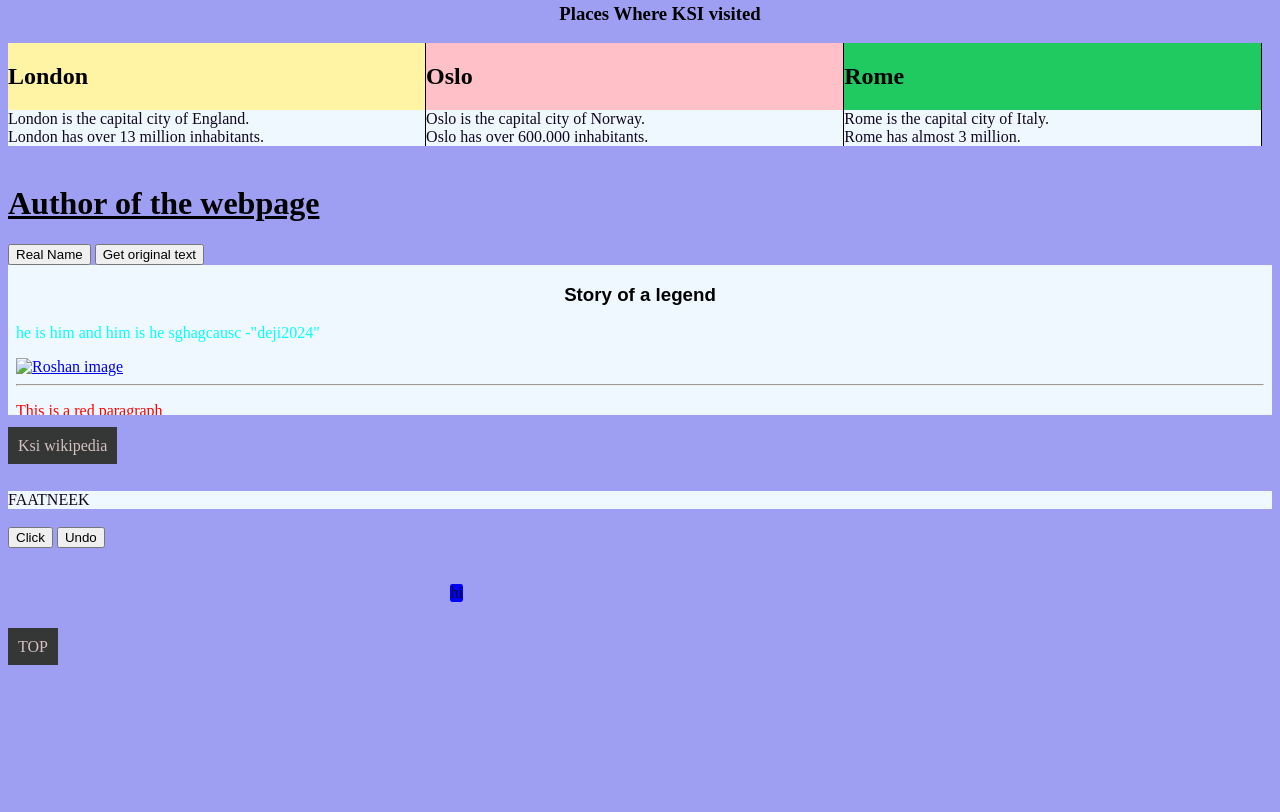
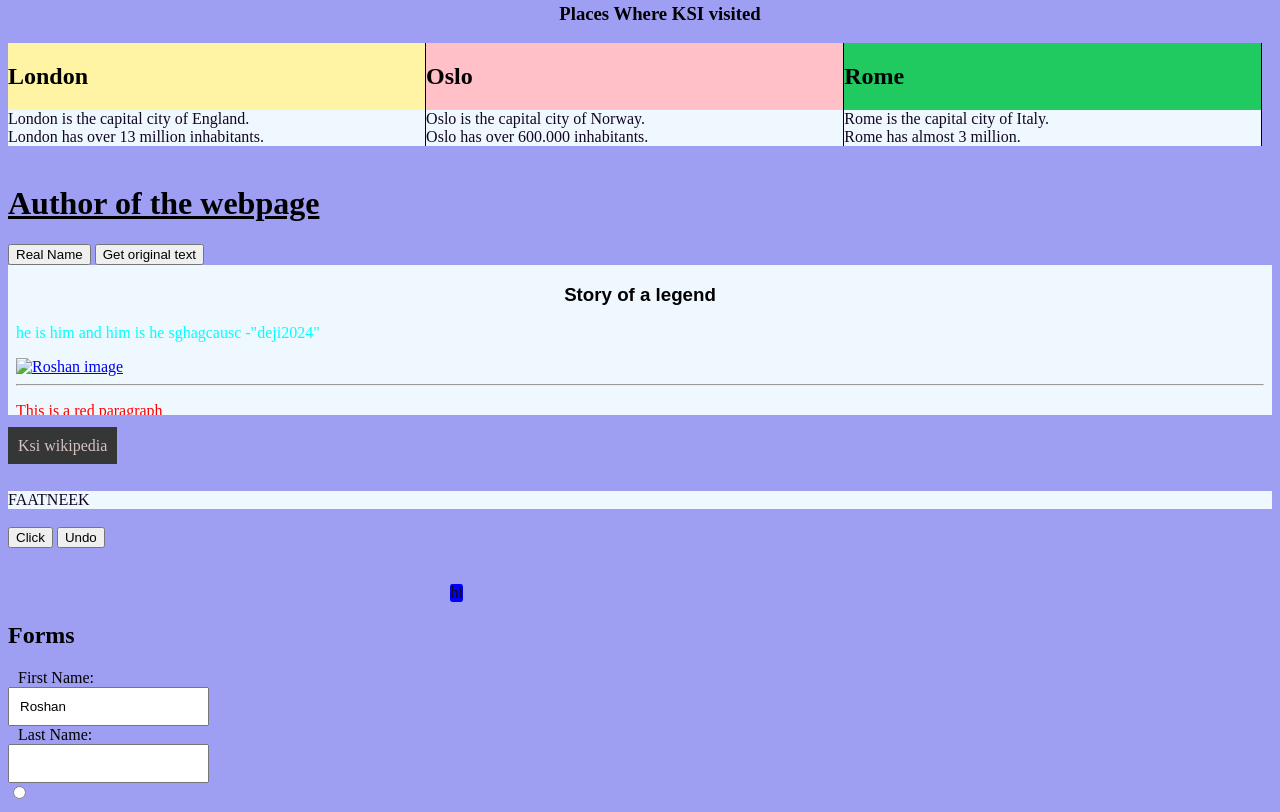
Before and after one commit to QuantumRoshan/Firstwebsite, a plain HTML site: page index.html in a window 1280 px wide. Shown: the part 640-1452 px from the top of the page. Before the commit the page ends 1305 px from the top, so only its background shows below. Drawn offline with Linux system fonts and the light colour scheme.

Commit message:
added some forms

```diff
--- a/index.html
+++ b/index.html
@@ -105,10 +105,26 @@
         </script><br><br><br>
         <P class="X">
             hi
-        </P><br><br><br>
+        </P><br>
+        <h2>Forms</h2>
+        <form action="#nothing">
+            <label for="fname">First Name:</label><br>
+            <input type="text" id="fname" name="fname" value="Roshan"><br>
+            <label for="lname">Last Name:</label><br>
+            <input type="text" id="lname" name="lname"><br>
+
+        </form>
+        <form action="#none">
+            <input type="radio" id="html" name="Fav_language" value="HTML">
+            <label for=""></label>
+
+        </form>
 
 
 
-        <a href="#A2">TOP</a>
+
+
+
+        <!-- <a href="#A2">TOP</a>      -->
 </body>
 </html>
--- a/style.css
+++ b/style.css
@@ -134,3 +134,7 @@ tr:hover th, tr:hover td {
     color: yellow;
     cursor: pointer;
 }
+
+label,input{
+    padding: 10px;
+}
```
